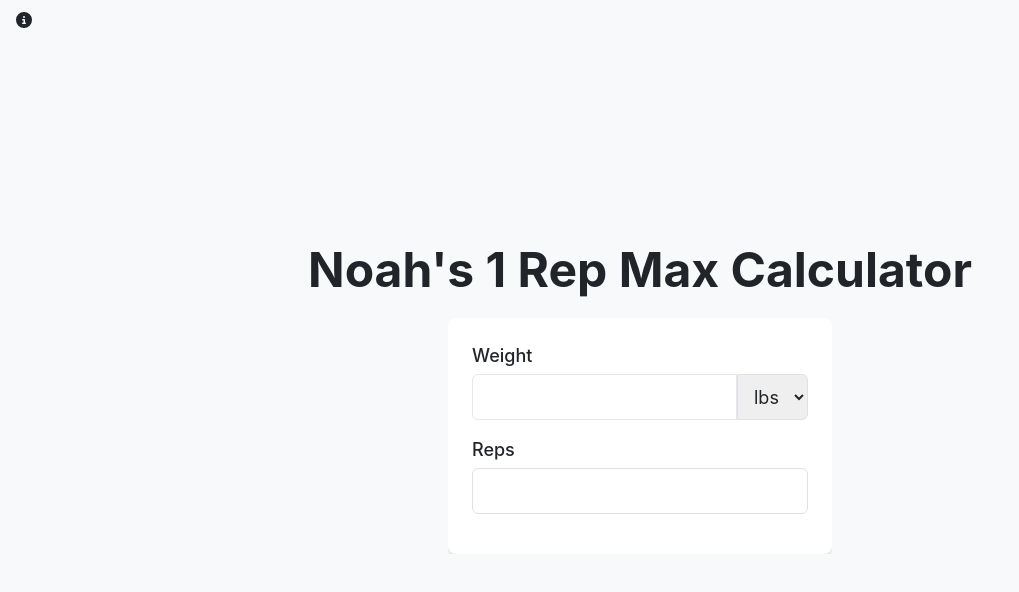
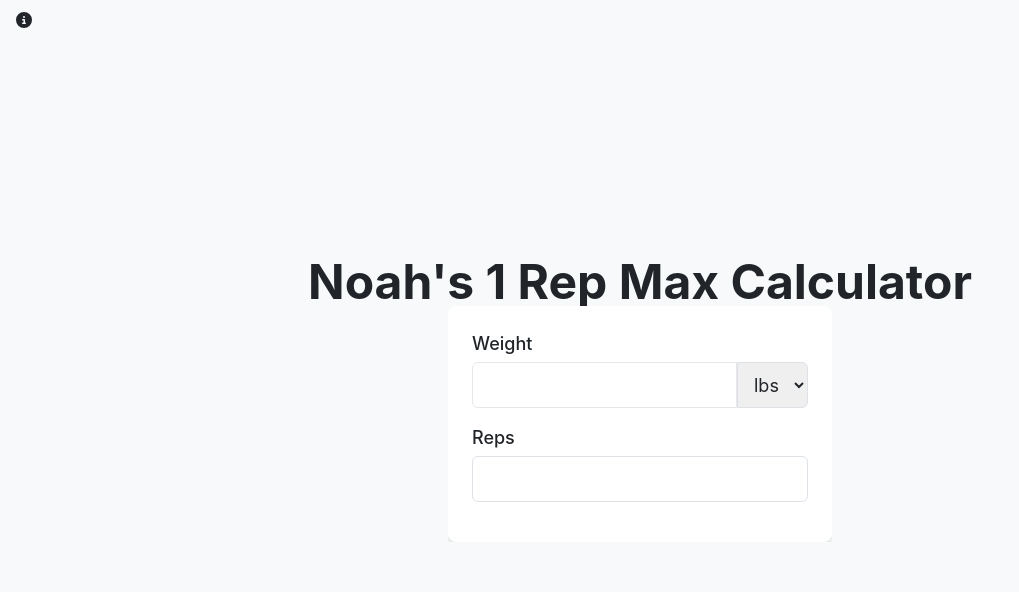
Before and after one commit to NoahDobie/rep-calculator, a React (Create React App) app: page / in a window 1280 px wide. Shown: the top 592 px of the page, without its empty margins (0-1019 px from the left). Built offline with nearby package versions, Linux system fonts and the light colour scheme; the HTML template or start-up script is replaced by a standard one.

Commit message:
Styling fixes

```diff
--- a/src/App.tsx
+++ b/src/App.tsx
@@ -76,7 +76,7 @@ function App() {
         />
       </div>
       <Header />
-      <div className="w-[95%] sm:w-[75%] md:w-[50%] lg:w-[33%] xl:w-[30%] max-h-[80vh] overflow-auto">
+      <div className="w-[95%] sm:w-[75%] md:w-[50%] lg:w-[33%] xl:w-[30%] max-h-[85vh] overflow-auto">
         <WeightInputForm
           weight={weight}
           reps={reps}
--- a/src/components/WeightInputForm.tsx
+++ b/src/components/WeightInputForm.tsx
@@ -20,7 +20,7 @@ function WeightInputForm({
   isDarkMode,
 }: WeightInputFormProps) {
   return (
-    <div className={`transition-colors duration-300 p-4 sm:p-6 rounded-lg shadow-md mt-6 ${isDarkMode ? 'bg-dark-secondary text-dark-text' : 'bg-light-secondary text-light-text'}`}>
+    <div className={`transition-colors duration-300 p-4 sm:p-6 rounded-lg shadow-md ${isDarkMode ? 'bg-dark-secondary text-dark-text' : 'bg-light-secondary text-light-text'}`}>
       <div className="mb-4">
         <label className={`block text-lg font-medium ${isDarkMode ? 'text-dark-text' : 'text-light-text'}`}>Weight</label>
         <div className="flex">
```
